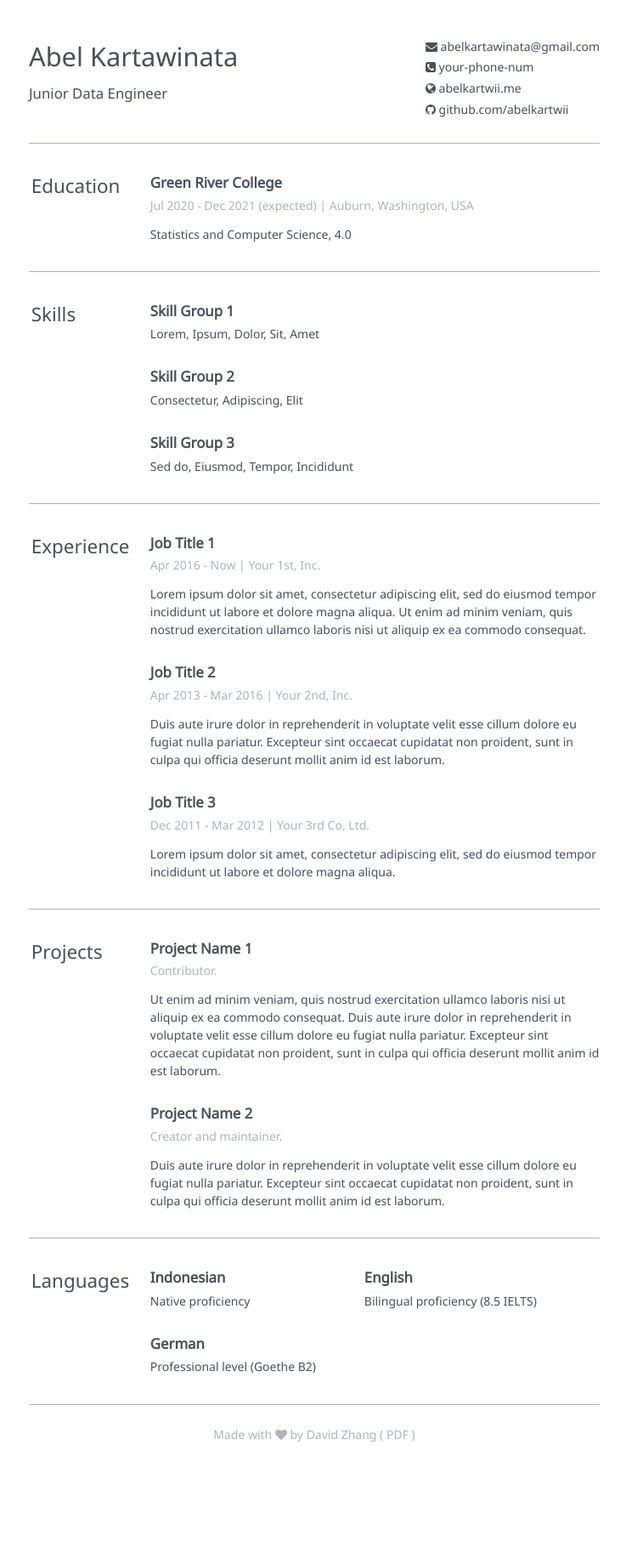
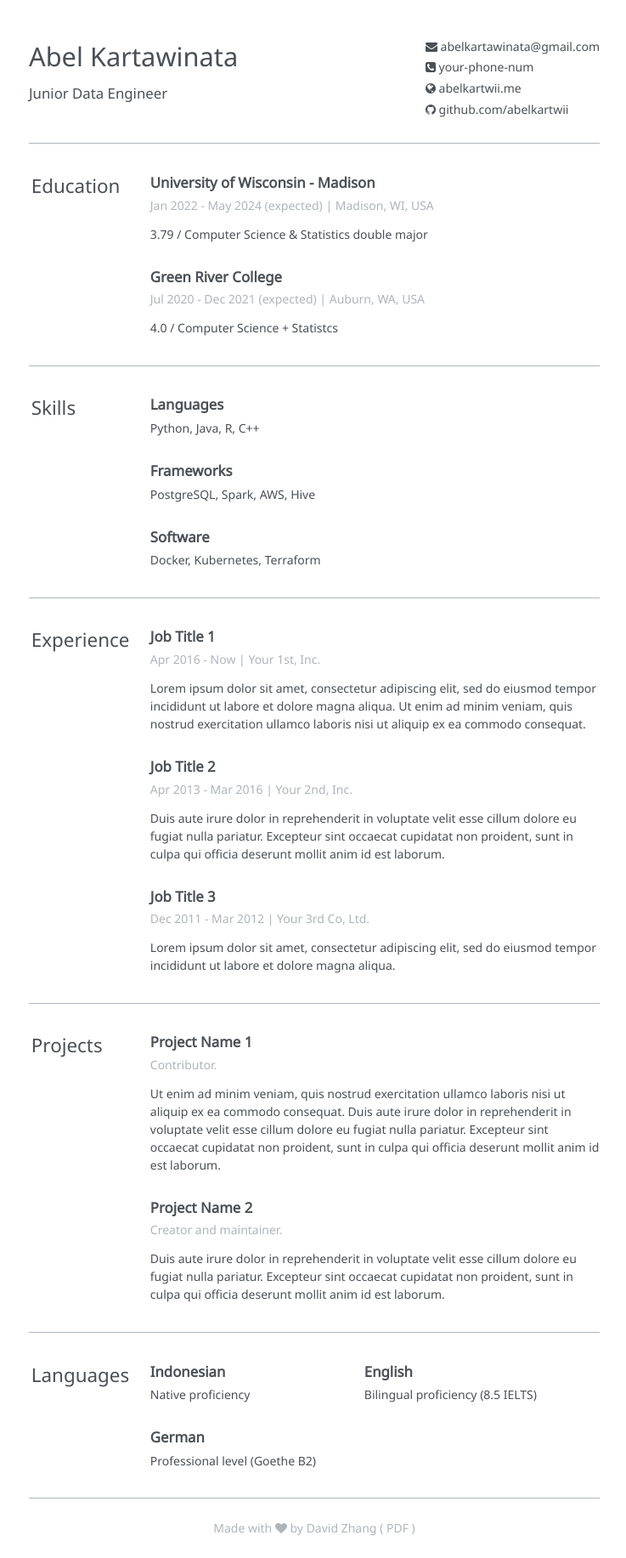
Before and after one commit to abelkartwii/resume, a Jekyll site: the page built from resume.html, in a window 1280 px wide. Shown: the whole page at 85% size, without its empty margins (270-1007 px from the left). Built offline with Jekyll 4.4.1, drawn with Linux system fonts in a browser that asks for light colours; before the commit the page ends 1723 px from its top, so only the background shows below that.

Commit message:
reg updates

```diff
--- a/_data/resume.yml
+++ b/_data/resume.yml
@@ -1,4 +1,4 @@
-title: Résumé
+title: Abel's Resume
 name: Abel Kartawinata
 jobtitle: Junior Data Engineer
 contact:
@@ -8,23 +8,27 @@ contact:
     text: your-phone-num
   - icon: fa-globe
     text: abelkartwii.me
-    link: https://crispgm.github.io/resume/resume.html
+    link: https://abelkartwii.me
   - icon: fa-github
     text: github.com/abelkartwii
     link: https://github.com/abelkartwii
 education:
+  - university: University of Wisconsin - Madison
+    duration: Jan 2022 - May 2024 (expected)
+    location: Madison, WI, USA
+    major: 3.79 / Computer Science & Statistics double major
   - university: Green River College
     duration: Jul 2020 - Dec 2021 (expected)
-    location: Auburn, Washington, USA
-    major: Statistics and Computer Science, 4.0
+    location: Auburn, WA, USA
+    major: 4.0 / Computer Science + Statistcs
 
 skills:
-  - title: Skill Group 1
-    items: Lorem, Ipsum, Dolor, Sit, Amet
-  - title: Skill Group 2
-    items: Consectetur, Adipiscing, Elit
-  - title: Skill Group 3
-    items: Sed do, Eiusmod, Tempor, Incididunt
+  - title: Languages
+    items: Python, Java, R, C++
+  - title: Frameworks
+    items: PostgreSQL, Spark, AWS, Hive
+  - title: Software
+    items: Docker, Kubernetes, Terraform
 experience:
   - title: Job Title 1
     duration: Apr 2016 - Now
--- a/resume_zh-CN.html
+++ /dev/null
@@ -1,4 +0,0 @@
----
-layout: resume_zh_cn
-permalink: /resume_zh-CN.html
----
```
Also changed, not shown: README_zh-CN.md (deleted, +0 -191 lines), _data/resume_zhcn.yml (deleted, +0 -55 lines).
